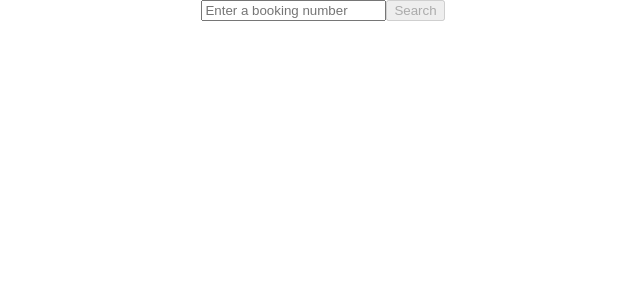
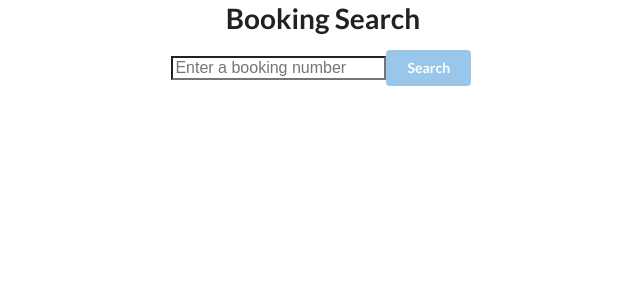
Before and after one commit to chrisaped/track_trace, a React (Create React App) app in the folder client/: page / in a window 1280 px wide. Shown: the top 300 px of the page, without its empty margins (317-957 px from the left). Built offline with nearby package versions, Linux system fonts and the light colour scheme; no server answers.

Commit message:
started styling with semantic ui

```diff
--- a/client/package.json
+++ b/client/package.json
@@ -7,7 +7,8 @@
     "react": "^16.2.0",
     "react-dom": "^16.2.0",
     "react-router-dom": "^4.2.2",
-    "react-scripts": "1.0.17"
+    "react-scripts": "1.0.17",
+    "semantic-ui-css": "^2.2.12"
   },
   "scripts": {
     "start": "react-scripts start",
--- a/client/src/App.css
+++ /dev/null
@@ -1,28 +0,0 @@
-.App {
-  text-align: center;
-}
-
-.App-logo {
-  animation: App-logo-spin infinite 20s linear;
-  height: 80px;
-}
-
-.App-header {
-  background-color: #222;
-  height: 150px;
-  padding: 20px;
-  color: white;
-}
-
-.App-title {
-  font-size: 1.5em;
-}
-
-.App-intro {
-  font-size: large;
-}
-
-@keyframes App-logo-spin {
-  from { transform: rotate(0deg); }
-  to { transform: rotate(360deg); }
-}
--- a/client/src/App.js
+++ b/client/src/App.js
@@ -1,12 +1,14 @@
 import React, { Component } from 'react';
 import Router from './Router';
-import './App.css';
+import 'semantic-ui-css/semantic.min.css';
 
 class App extends Component {
   render() {
     return (
       <div className="App">
-      	<Router />
+      	<div className="ui text container">
+      	  <Router />
+      	</div>
       </div>
     );
   }
--- a/client/src/BookingSearch.js
+++ b/client/src/BookingSearch.js
@@ -54,10 +54,11 @@ class BookingSearch extends React.Component {
 
 		return (
 			<div>
-				<div hidden={location !== "/"}>
+				<div className="ui right aligned container" hidden={location !== "/"}>
 			    <SearchHistory />
 				</div>
-				<div id='booking-search' hidden={location !== "/"}>
+				<div className="ui center aligned container" hidden={location !== "/"}>
+				  <h1>Booking Search</h1>
 					<input
 						type='text'
 						placeholder='Enter a booking number'
@@ -65,6 +66,7 @@ class BookingSearch extends React.Component {
 						onChange={this.updateSearchValue}
 					/>
 					<button
+					  className="ui primary button"
 					  onClick={() => this.searchBookings(searchValue)}
 					  disabled={!searchValue}
 					>
```
Also changed, not shown: 1 other file (tests, documents, lock files or other folders).
